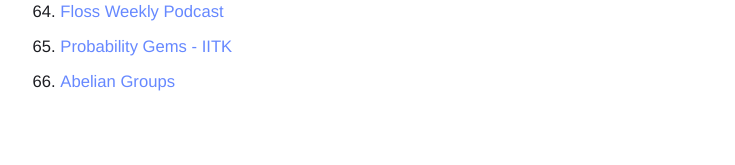
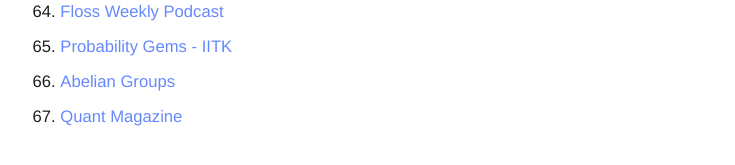
Before and after one commit to rish-singhal/blogs, a Jekyll site: the page built from resources.md, in a window 1280 px wide and 900 px high, scrolled down 2473 px. Shown: the part 728-893 px from the top of the window, without its empty margins (283-1018 px from the left). Built offline with Jekyll 4.4.1, drawn with Linux system fonts in a browser that asks for light colours; before the commit the page ends 3338 px from its top, so only the background shows below that.

Commit message:
updated resources

```diff
--- a/resources.md
+++ b/resources.md
@@ -86,3 +86,4 @@
     //www.cse.iitk.ac.in/users/sbaswana/probability-gems.html)
 66. [Abelian Groups](https:
     //www.sciencedirect.com/book/9780080092065/abelian-groups)
+67. [Quant Magazine](https://www.quantamagazine.org/)
```
